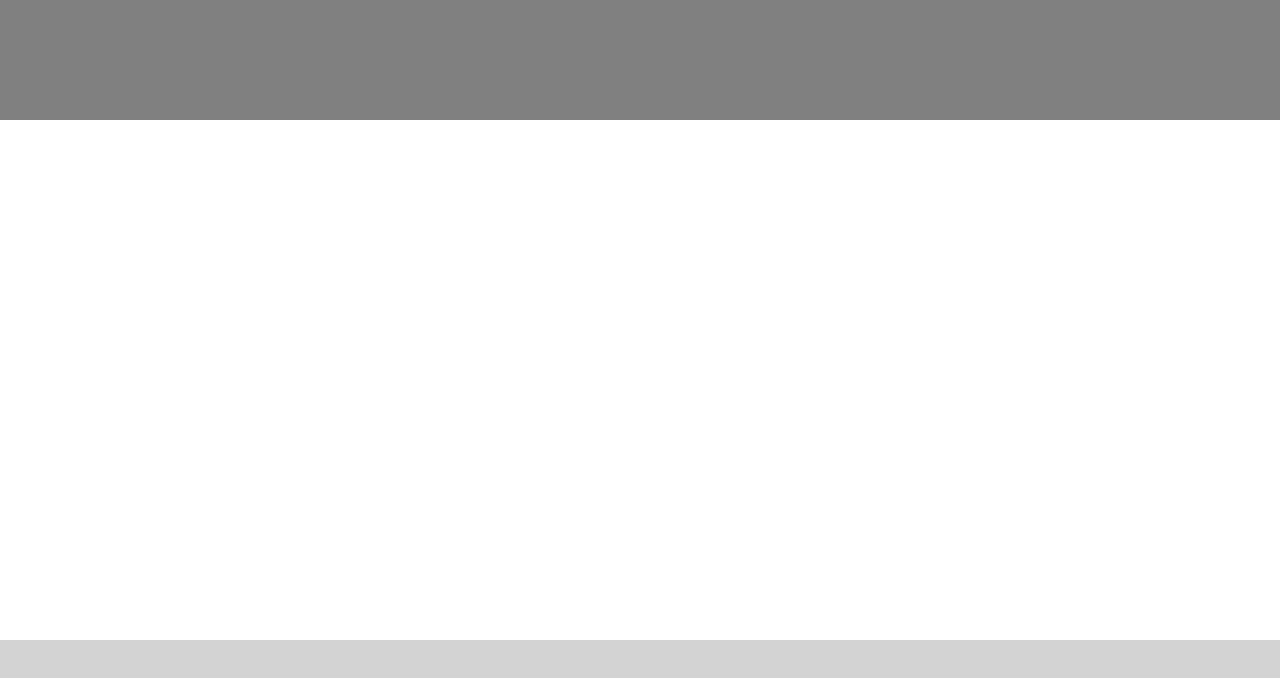
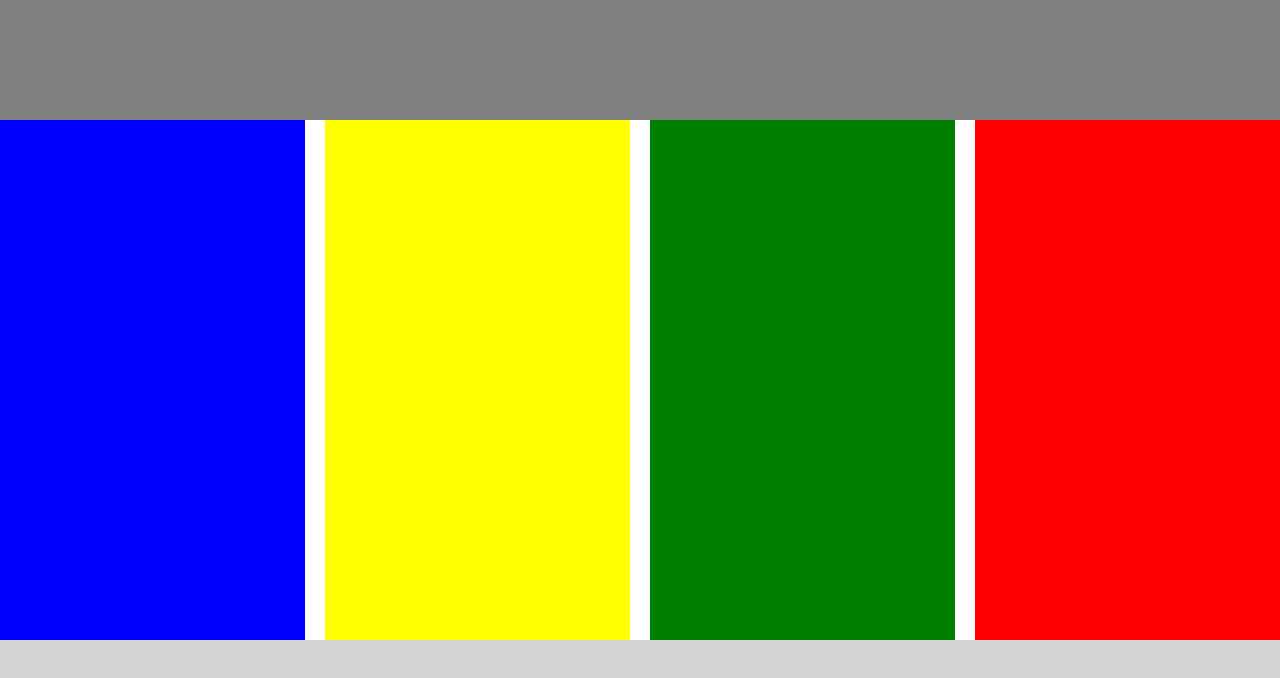
Before and after one commit to j-toscani/maisonry, a plain HTML site: page index.html in a window 1280 px wide. Drawn offline with Linux system fonts and the light colour scheme.

Commit message:
set ground styles and structure

```diff
--- a/index.html
+++ b/index.html
@@ -1,5 +1,6 @@
 <!DOCTYPE html>
 <html lang="en">
+
 <head>
   <meta charset="UTF-8" />
   <meta name="viewport" content="width=device-width, initial-scale=1.0" />
@@ -7,9 +8,16 @@
   <script src="index.js" type="module" defer></script>
   <title>Document</title>
 </head>
+
 <body>
   <header></header>
-    <main></main>
+  <main>
+    <div class="column"></div>
+    <div class="column"></div>
+    <div class="column"></div>
+    <div class="column"></div>
+  </main>
   <footer></footer>
 </body>
+
 </html>
--- /dev/null
+++ b/maisonry_styles.css
@@ -0,0 +1,22 @@
+main {
+  display: flex;
+  gap: 1rem;
+}
+
+.column {
+  width: 25%;
+  height: 100%;
+}
+
+.column:nth-child(1) {
+  background: blue;
+}
+.column:nth-child(2) {
+  background: yellow;
+}
+.column:nth-child(3) {
+  background: green;
+}
+.column:nth-child(4) {
+  background: red;
+}
--- a/style.css
+++ b/style.css
@@ -1,3 +1,5 @@
+@import "./maisonry_styles.css";
+
 *,
 *::before,
 *::after {
@@ -26,3 +28,8 @@ header {
 footer {
   background: lightgray;
 }
+
+img {
+  max-width: 100%;
+  height: auto;
+}
```
Lines whose indentation alone changed are shown as unchanged.
